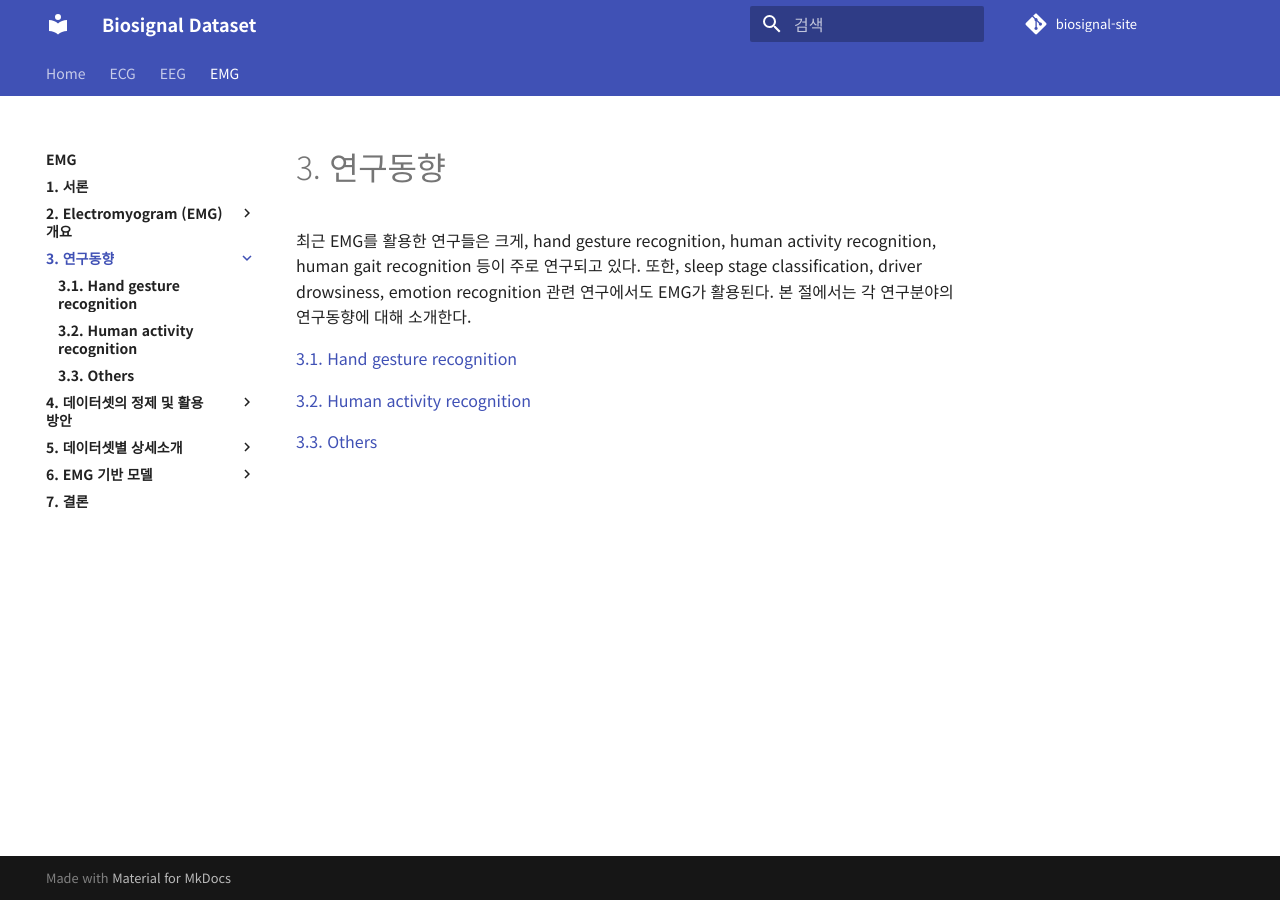
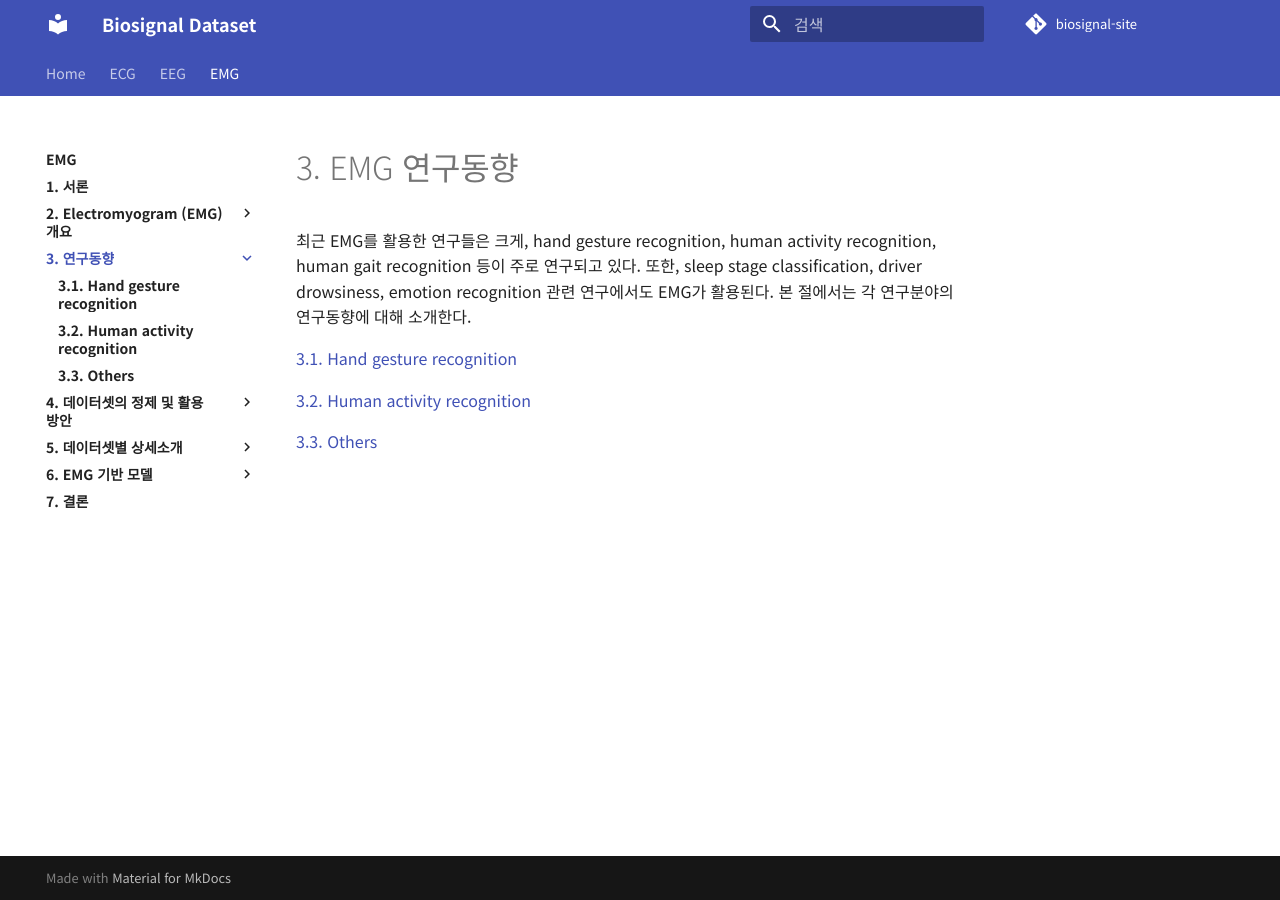
Before and after one commit to iwantjeonyeok/biosignal-site, an MkDocs documentation site: the page built from docs/emg/3-연구동향/index.md, in a window 1280 px wide. Built offline with MkDocs 1.6.1 and Material for MkDocs 9.7.7, drawn with Linux system fonts in a browser that asks for light colours; comment, search, counter and statistics services are not loaded.

Commit message:
Update index.md

```diff
--- a/docs/emg/3-연구동향/index.md
+++ b/docs/emg/3-연구동향/index.md
@@ -1,4 +1,4 @@
-# 3. 연구동향
+# 3. EMG 연구동향
 
 
 최근 EMG를 활용한 연구들은 크게, hand gesture recognition, human activity recognition, human gait recognition 등이 주로 연구되고 있다. 또한, sleep stage classification, driver drowsiness, emotion recognition 관련 연구에서도 EMG가 활용된다. 본 절에서는 각 연구분야의 연구동향에 대해 소개한다.
```
